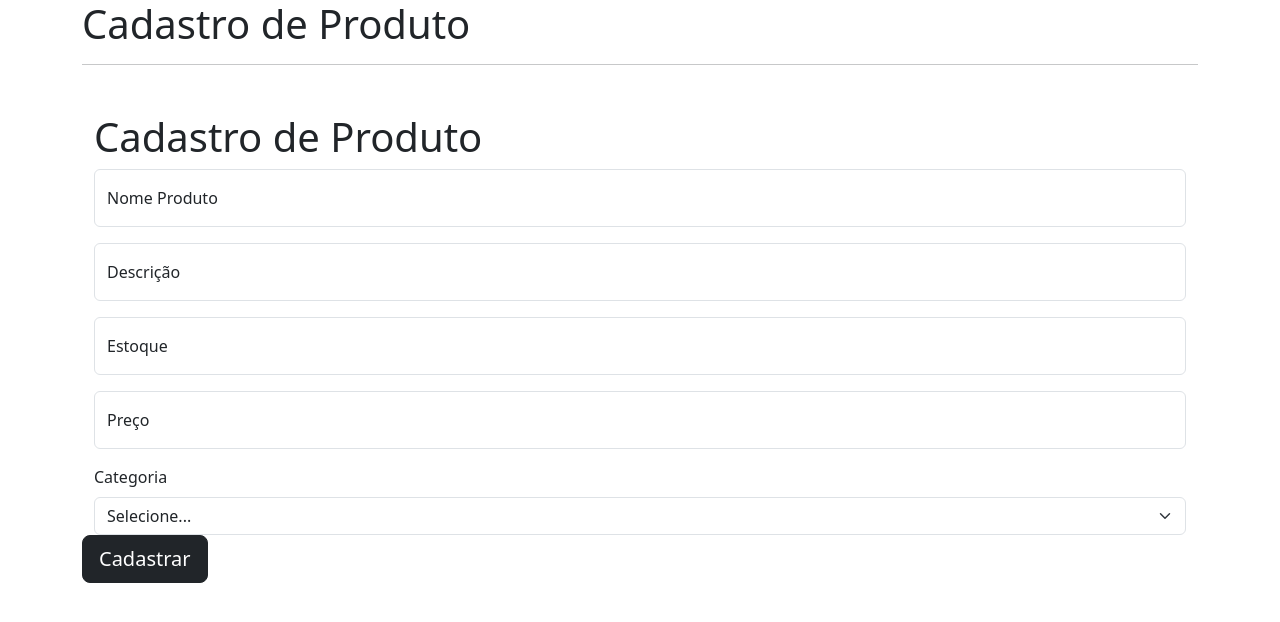
After one commit to ZellZyroth/PW20242_Atividade1, a FastAPI app: template templates/cadastro.html in a window 1280 px wide. The commit adds this page. Shown: the top 622 px of the page. Run offline with FastAPI, Linux system fonts and the light colour scheme; the template is opened without the code that fills it, so the values that code supplies are empty; parts of the project's set-up code (start-up, migrations or seed data) failed here and were passed over.

Commit message:
atualização geral

```diff
--- a/main.py
+++ b/main.py
@@ -1,4 +1,5 @@
 from fastapi import FastAPI, Request
+from fastapi.responses import RedirectResponse
 from fastapi.templating import Jinja2Templates
 import uvicorn
 
@@ -11,5 +12,20 @@ templates = Jinja2Templates(directory="templates")
 def get_root(request: Request):
     return templates.TemplateResponse("index.html", {"request": request})
 
+@app.get("/cadastro")
+def get_cadastro(request: Request):
+    return templates.TemplateResponse("cadastro.html", {"request": request})
+@app.post("/post_cadastro")
+def post_cadastro(
+    request: Request,
+    nome: str = Form(...),
+    descricao: str = Form(...),
+    estoque: str = Form(...),
+    preco: str = Form(...),
+    categoria: str = Form(...)):
+    #salvar_cadastro(nome, descricao, estoque, preco)
+    return RedirectResponse("/", 303)
+
+
 if __name__ == "__main__":
  uvicorn.run("main:app", port=8000, reload=True)
--- a/templates/base.html
+++ b/templates/base.html
@@ -3,8 +3,8 @@
 
 <head>
     <meta charset="UTF-8">
-    <meta name="viewport" content="width=device-width, initial-scale=1.0">
-    <link href="https://cdn.jsdelivr.net/npm/bootstrap@5.3.3/dist/css/bootstrap.min.css" rel="stylesheet">
+    <meta name="viewport" content="width=device-width, initial-scale=1.0"><link href="https://cdn.jsdelivr.net/npm/bootstrap@5.3.3/dist/css/bootstrap.min.css" rel="stylesheet">
+
     <title>{{ titulo }}</title>
 </head>
 
--- /dev/null
+++ b/templates/cadastro.html
@@ -0,0 +1,47 @@
+{% extends "base.html" %}
+{% set titulo = "Cadastro de Produto" %}
+{% block conteudo %}
+
+<body>
+    <div class="container mt-5">
+        <h1>Cadastro de Produto</h1>
+        <form action="/post_cadastro" method="post">
+            <div class="mb-3 form-floating">
+                <input class="form-control" type="text" name="nome" id="nome" placeholder=" ">
+                <label class="form-label" for="nome">Nome Produto</label>
+            </div>
+            <div class="mb-3 form-floating">
+                <input class="form-control" type="text" name="descricao" id="descricao" placeholder=" ">
+                <label class="form-label" for="descricao">Descrição</label>
+            </div>
+            <div class="mb-3 form-floating">
+                <input class="form-control" type="text" name="estoque" id="estoque" placeholder=" ">
+                <label class="form-label" for="estoque">Estoque</label>
+            </div>
+            <div class="mb-3 form-floating">
+                <input class="form-control" type="text" name="preco" id="preco" placeholder=" ">
+                <label class="form-label" for="preco">Preço</label>
+            </div>
+            <div class="mb-3 form-floating"></div>
+            <label for="categoria" class="form-label">Categoria</label>
+            <select class="form-select" id="categoria" name="categoria" required>
+                <option value="">Selecione...</option>
+                <option value="Alimentos">Alimentos</option>
+                <option value="Limpeza">Limpeza</option>
+                <option value="Eletrônicos">Eletrônicos</option>
+                <option value="Brinquedos">Brinquedos</option>
+                <option value="Vestuário">Vestuário</option>
+                <option value="Automotivo">Automotivo</option>
+                <option value="Esporte&Lazer">Esporte & Lazer</option>
+            </select>
+    </div>
+    <div class="mb-3">
+        <button class="btn btn-dark btn-lg" type="submit">Cadastrar</button>
+    </div>
+    </form>
+    </div>
+
+</body>
+
+</html>
+{% endblock %}
```
Also changed, not shown: models/produto_model.py (added, +11 -0 lines), sql/produto_sql.py (added, +20 -0 lines).
